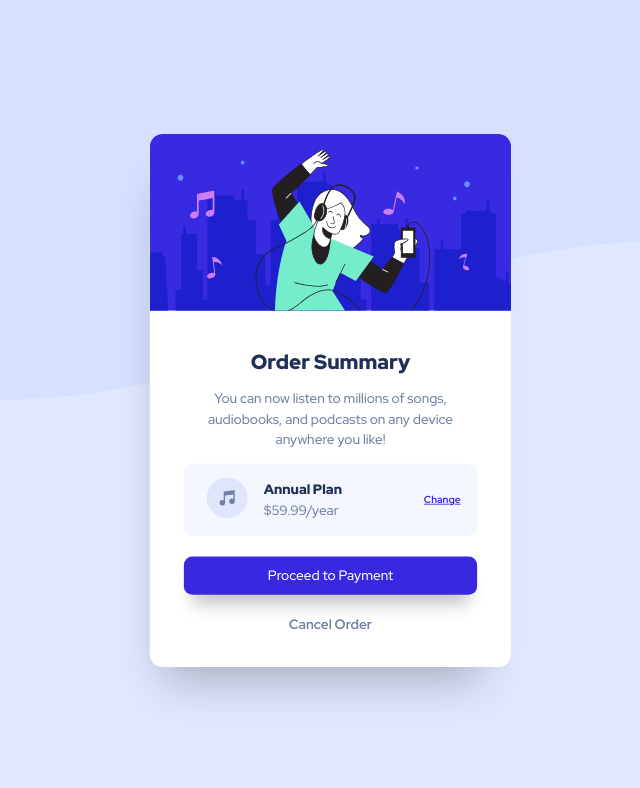
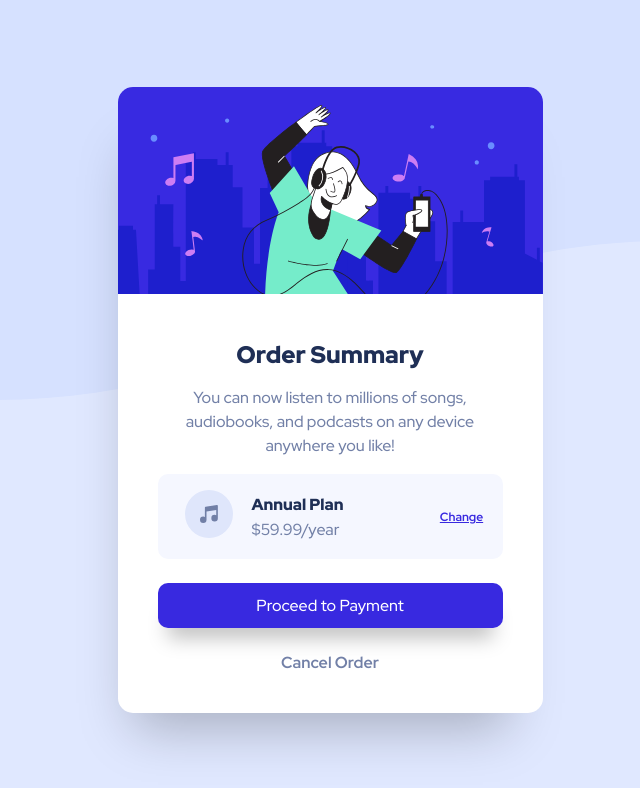
Before and after one commit to guztrillo/TFM-order-summary-component-main, a plain HTML site: page index.html in a window 1280 px wide. Shown: the whole page, without its empty margins (310-950 px from the left). Drawn offline with Linux system fonts and the light colour scheme.

Commit message:
delete scale

```diff
--- a/style.css
+++ b/style.css
@@ -41,7 +41,6 @@ html, body {
      font-weight: 500;
      max-width: 425px;
      overflow: hidden;
-     transform: scale(0.85);
 }
 
 .order-picture img {
```
